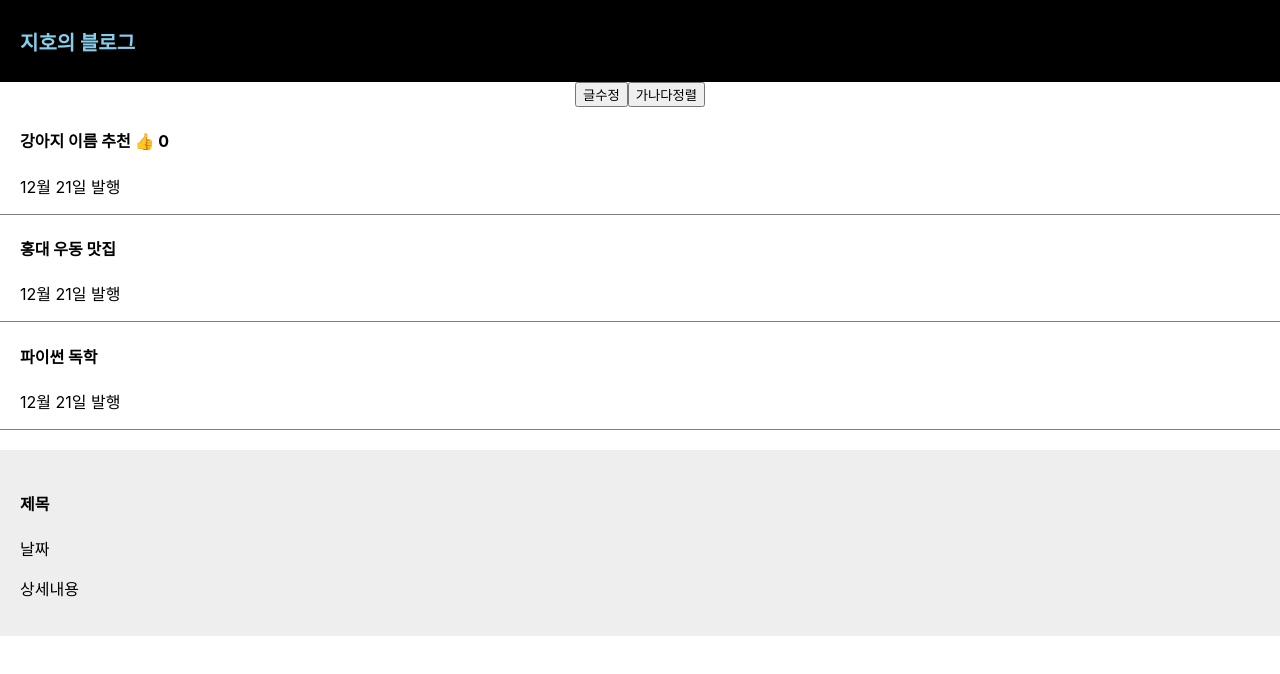
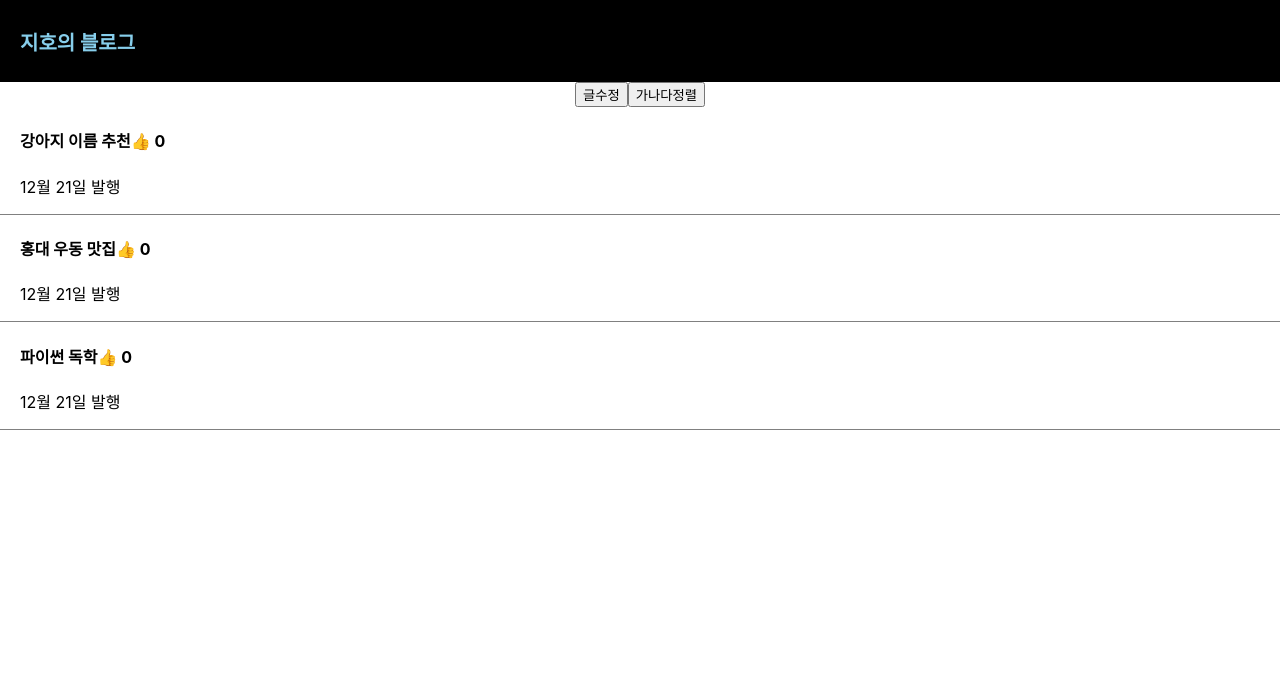
Before and after one commit to hocube/react-practice, a React (Create React App) app: page / in a window 1280 px wide. Shown: the top 674 px of the page. Built offline with nearby package versions, Linux system fonts and the light colour scheme.

Commit message:
동적인UI만들기, map 개념 및 실습

```diff
--- a/src/App.js
+++ b/src/App.js
@@ -8,7 +8,12 @@ function App() {
 
   let post = '다산 우동 맛집';
   let [글제목, 글제목변경] = useState(['강아지 이름 추천', '홍대 우동 맛집', '파이썬 독학']);
-  let [좋아요, 좋아요변경] = useState(0);
+  let [좋아요, 좋아요변경] = useState([0, 0, 0]);
+  let [modal, setModal] = useState(false);
+
+  [1,2,3].map(function(a){
+    return '123123123'
+  })
 
   return (
     <div className="App">
@@ -28,7 +33,7 @@ function App() {
         글제목변경(copy1);
       }}>가나다정렬</button>
 
-      <div className='list'>
+      {/* <div className='list'>
         <h4>{ 글제목[0] } <span onClick={ ()=>{ 좋아요변경(좋아요+1) }}>👍</span> {좋아요} </h4>
         <p>12월 21일 발행</p>
       </div>
@@ -37,12 +42,30 @@ function App() {
         <p>12월 21일 발행</p>
       </div>
       <div className='list'>
-        <h4>{ 글제목[2] }</h4>
+        <h4 onClick={()=>{ setModal(!modal) }}>{ 글제목[2] }</h4>
         <p>12월 21일 발행</p>
-      </div>
+      </div> */}
 
-      <Modal></Modal>
+      {
+        modal ==  true ? <Modal/> : null
+                          //참     //거짓
+      }
 
+      {
+        글제목.map(function(a, i){
+          return (
+          <div className='list'>
+            <h4>{ 글제목[i] }
+              <span onClick={()=>{
+                let copy좋아요 = [...좋아요];
+                copy좋아요[i] = copy좋아요[i]+1;
+                좋아요변경(copy좋아요)}}>👍</span> {좋아요[i]}
+            </h4>
+            <p>12월 21일 발행</p>
+          </div>
+          )
+        })
+      }
     </div>
   );
 }
```
